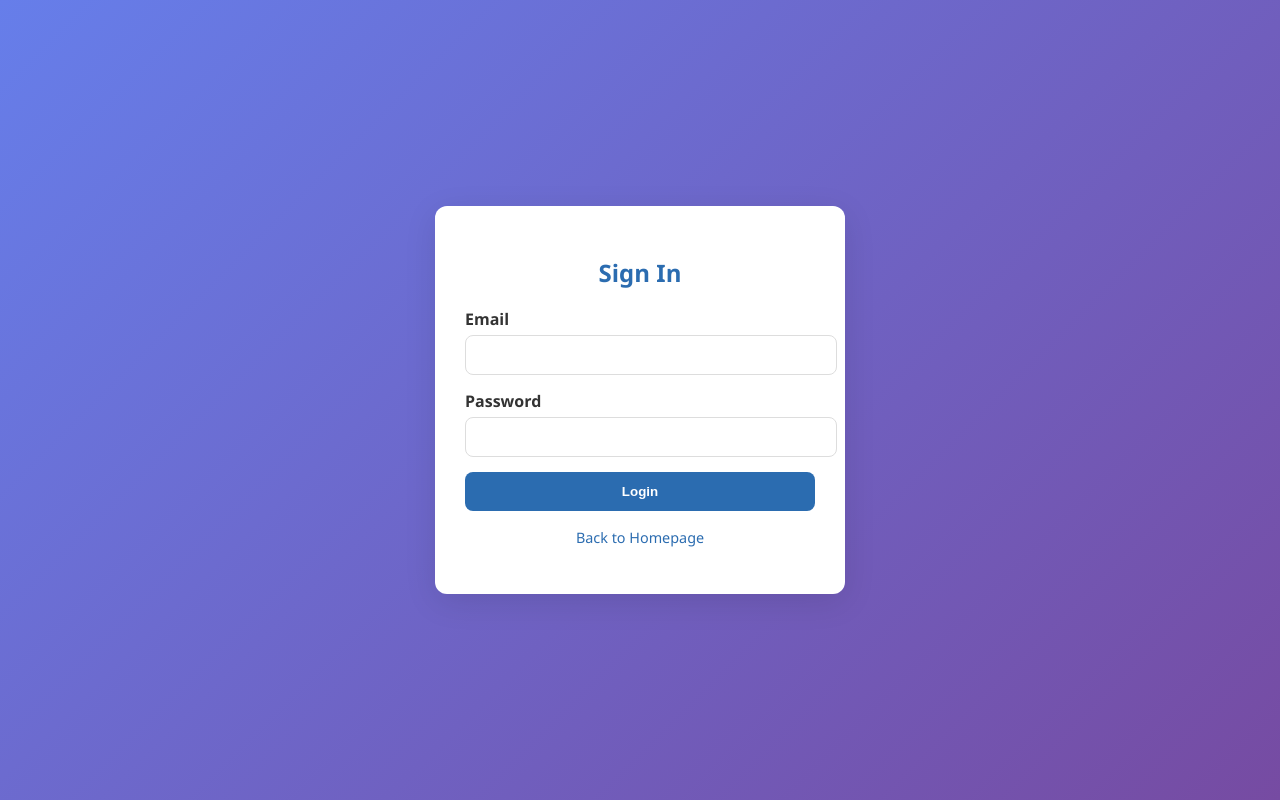
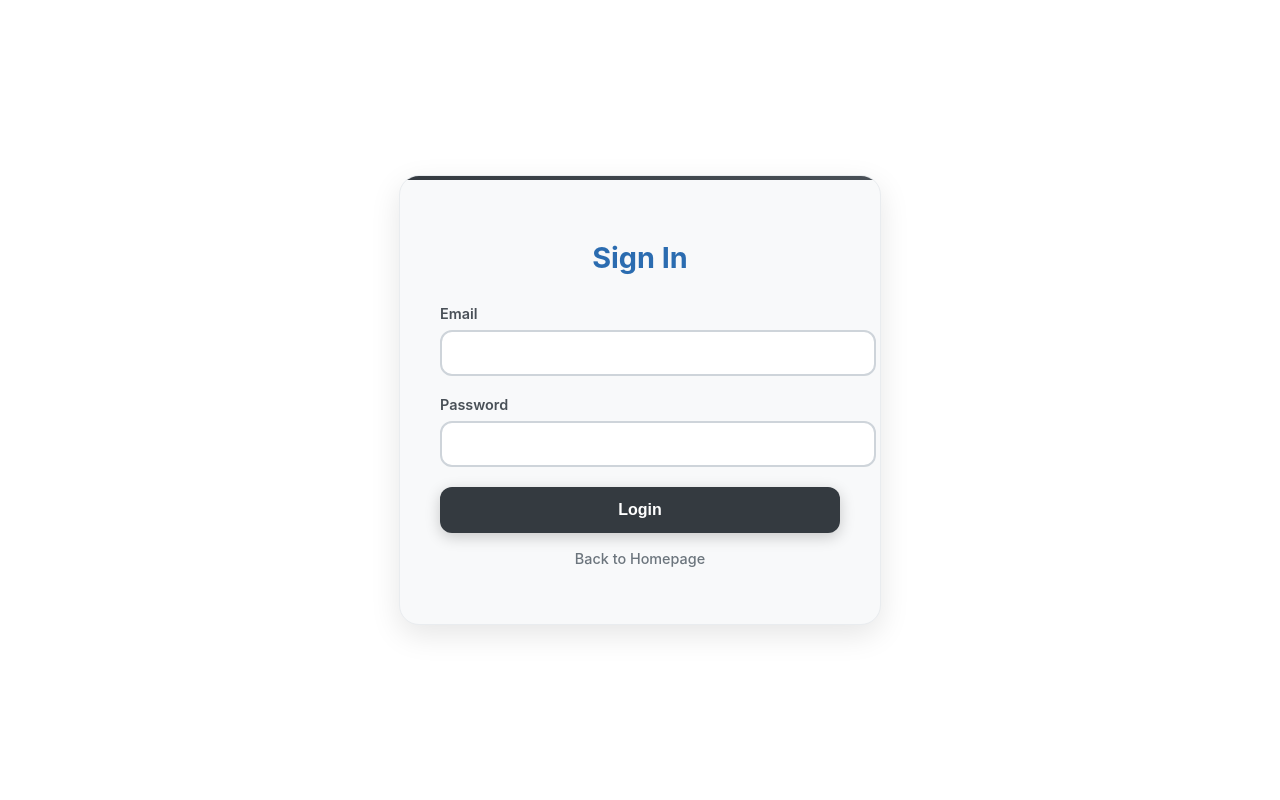
Before and after one commit to EsBazza/Lab3_backend, a Django app: page /registration/login/ in a window 1280 px wide. Run offline with Django 5.2, Linux system fonts and the light colour scheme.

Commit message:
added login and change views

```diff
--- a/registration/templates/registration/login.html
+++ b/registration/templates/registration/login.html
@@ -5,17 +5,118 @@
   <meta name="viewport" content="width=device-width, initial-scale=1.0">
   <title>Login</title>
   <style>
-    body { font-family: 'Segoe UI', Tahoma, Geneva, Verdana, sans-serif; display: flex; align-items: center; justify-content: center; min-height: 100vh; background: linear-gradient(135deg, #667eea 0%, #764ba2 100%); margin: 0; }
-    .card { background: white; padding: 30px; border-radius: 12px; box-shadow: 0 8px 32px rgba(0,0,0,0.1); width: 100%; max-width: 350px; }
-    .field { margin-bottom: 15px; }
-    label { display: block; font-weight: 600; margin-bottom: 5px; color: #333; }
-    input { width: 100%; padding: 10px; border: 1px solid #ddd; border-radius: 8px; font-size: 1em; }
-    input:focus { border-color: #2b6cb0; outline: none; }
-    button { width: 100%; padding: 12px; border: none; border-radius: 8px; background: #2b6cb0; color: white; font-weight: 600; cursor: pointer; transition: background 0.3s; }
-    button:hover { background: #1e4a7a; }
-    .error { color: #e53e3e; margin-bottom: 10px; font-size: 0.9em; }
-    a { text-decoration: none; color: #2b6cb0; font-size: 0.9em; }
-    a:hover { text-decoration: underline; }
+    :root {
+      --bg-color: #ffffff;
+      --card-bg: #f8f9fa;
+      --text-color: #212529;
+      --label-color: #495057;
+      --input-bg: #ffffff;
+      --input-border: #ced4da;
+      --input-focus-border: #6c757d;
+      --button-bg: #343a40;
+      --button-hover: #495057;
+      --error-color: #dc3545;
+      --link-color: #6c757d;
+      --link-hover: #343a40;
+      --shadow: 0 10px 30px rgba(0,0,0,0.1);
+    }
+    body {
+      font-family: 'Inter', 'Segoe UI', Tahoma, Geneva, Verdana, sans-serif;
+      display: flex;
+      align-items: center;
+      justify-content: center;
+      min-height: 100vh;
+      background: var(--bg-color);
+      margin: 0;
+      color: var(--text-color);
+    }
+    .card {
+      background: var(--card-bg);
+      padding: 40px;
+      border-radius: 20px;
+      box-shadow: var(--shadow);
+      width: 100%;
+      max-width: 400px;
+      position: relative;
+      overflow: hidden;
+      border: 1px solid #e9ecef;
+    }
+    .card::before {
+      content: '';
+      position: absolute;
+      top: 0;
+      left: 0;
+      right: 0;
+      height: 4px;
+      background: linear-gradient(90deg, var(--button-bg), var(--button-hover));
+    }
+    .field { margin-bottom: 20px; }
+    label {
+      display: block;
+      font-weight: 600;
+      margin-bottom: 8px;
+      color: var(--label-color);
+      font-size: 0.9em;
+    }
+    input {
+      width: 100%;
+      padding: 12px 16px;
+      border: 2px solid var(--input-border);
+      border-radius: 12px;
+      font-size: 1em;
+      transition: border-color 0.3s, box-shadow 0.3s;
+      background: var(--input-bg);
+      color: var(--text-color);
+    }
+    input:focus {
+      border-color: var(--input-focus-border);
+      outline: none;
+      box-shadow: 0 0 0 3px rgba(108, 117, 125, 0.1);
+    }
+    button {
+      width: 100%;
+      padding: 14px;
+      border: none;
+      border-radius: 12px;
+      background: var(--button-bg);
+      color: white;
+      font-weight: 600;
+      cursor: pointer;
+      transition: transform 0.2s, background 0.2s;
+      font-size: 1em;
+      box-shadow: 0 4px 15px rgba(0,0,0,0.2);
+    }
+    button:hover {
+      background: var(--button-hover);
+      transform: translateY(-2px);
+      box-shadow: 0 8px 25px rgba(0,0,0,0.3);
+    }
+    .error {
+      color: var(--error-color);
+      margin-bottom: 15px;
+      font-size: 0.9em;
+      background: #f8d7da;
+      padding: 8px 12px;
+      border-radius: 8px;
+      border-left: 4px solid var(--error-color);
+    }
+    a {
+      text-decoration: none;
+      color: var(--link-color);
+      font-size: 0.9em;
+      font-weight: 500;
+    }
+    a:hover {
+      text-decoration: underline;
+      color: var(--link-hover);
+    }
+    h2 {
+      text-align: center;
+      color: var(--text-color);
+      margin-bottom: 30px;
+      font-size: 1.8em;
+      font-weight: 700;
+    }
   </style>
 </head>
 <body>
--- a/registration/views.py
+++ b/registration/views.py
@@ -89,7 +89,7 @@
 # ---------- LOGOUT ----------
 def logout_view(request):
     request.session.flush()
-    return redirect('homepage')
+    return redirect('registration:login_html')
 
 
 # ---------- LOGIN REQUIRED DECORATOR ----------
```
Also changed, not shown: MyProject/templates/homepage.html (+50 -6 lines), registration/template/registration/login.html (+83 -11 lines), registration/template/registration/user.lists.html (+63 -7 lines), db.sqlite3.
